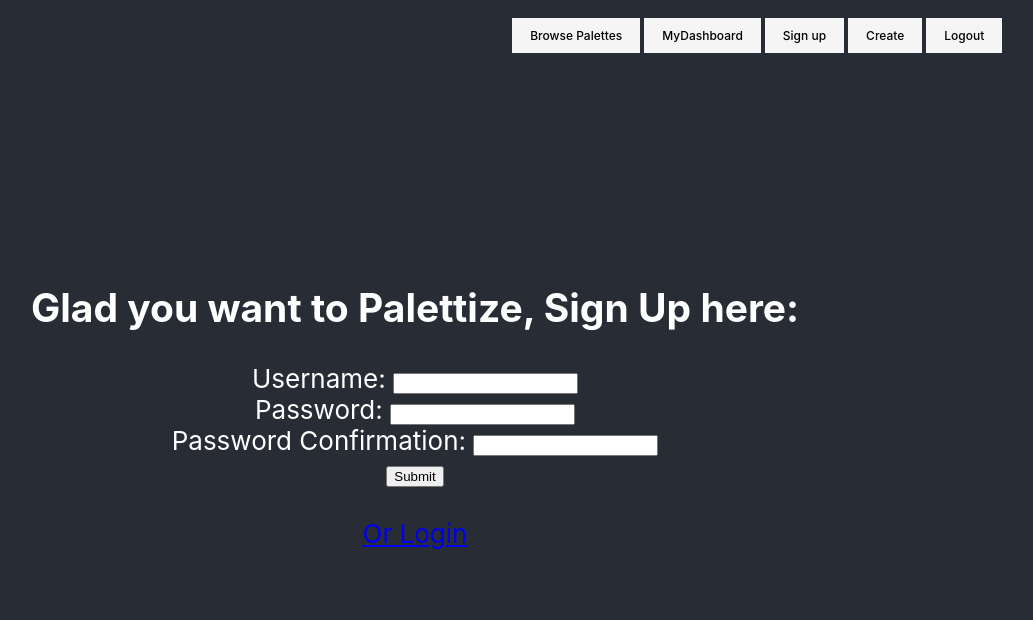
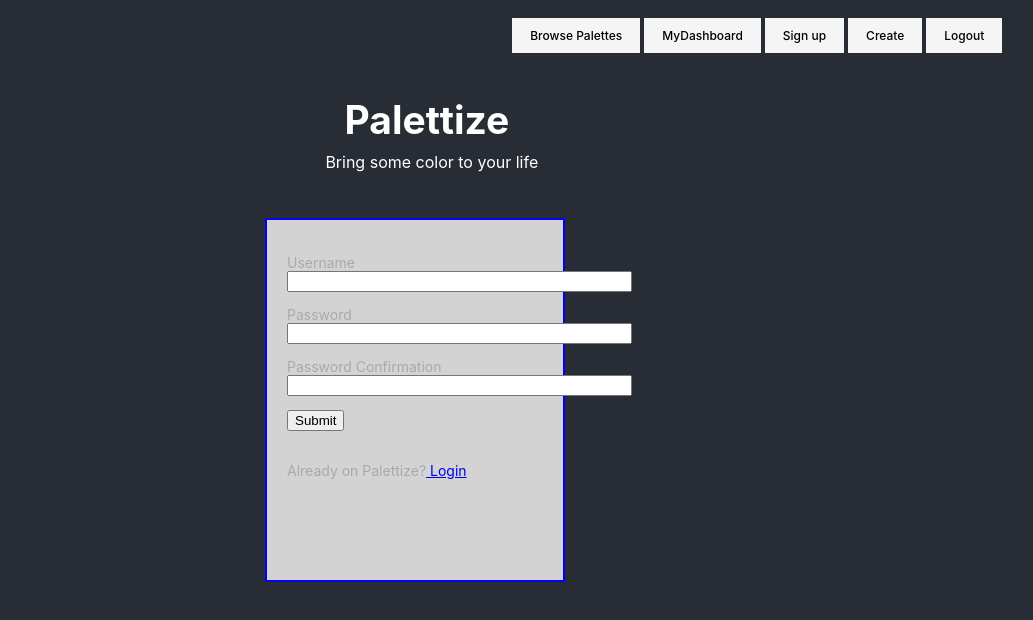
Before and after one commit to climb719/palettize-frontend, a React (Create React App) app: page /signup in a window 1280 px wide. Shown: the top 620 px of the page, without its empty margins (225-1258 px from the left). Built offline with nearby package versions, Linux system fonts and the light colour scheme; no server answers.

Commit message:
css play with signup

```diff
--- a/src/App.css
+++ b/src/App.css
@@ -171,6 +171,43 @@ nav:active {
   margin-top: 100%;
 }
 
+.signup-form {
+  border: 2px blue solid;
+
+  position: absolute;
+  margin-top: 0%;
+  margin-left: 0%;
+  padding: 20px;
+  background-color: lightgrey;
+  width: 20%;
+  height: 40%;
+  color: darkgray;
+  font-size: 14px;
+  text-align: left;
+
+
+}
+
+.signup-title {
+  position: absolute;
+  left: 44.5%;
+  top: 8%;
+}
+
+.signup-text {
+  position: absolute;
+  left: 43%;
+  top: 17%;
+  font-size: 16px;
+
+}
+
+.signup-form input {
+  top: 25%;
+  text-align: right;
+}
+
+
 /* #save-create {
 
 
--- a/src/components/Signup.js
+++ b/src/components/Signup.js
@@ -16,16 +16,28 @@ function Signup(props){
 
   return (
     <div className="App-Main">
-    <h2>Glad you want to Palettize, Sign Up here:</h2>
-    <form className="signup-form" onSubmit={handleSubmit}>
-      Username: <input type="text" name="username" value={user.username} onChange={handleChange}/> <br/>
-      Password: <input type="password" name="password" value={user.password} onChange={handleChange}/> <br/>
-      Password Confirmation: <input type="password" name="passwordConfirmation" value={user.passwordConfirmation} onChange={handleChange}/>
-      <br/>
-      <input type="submit" value="Submit" />
+
+    <h2 className="signup-title">Palettize</h2>
+    <p className="signup-text">Bring some color to your life</p>
+    <div className="signup-form">
+    <form  onSubmit={handleSubmit}>
+    <p> <label>
+      Username
+      </label>
+      <input type="text" name="username" value={user.username} onChange={handleChange} size="40"/> </p>
+      <p> <label>
+        Password<br/>
+      </label>
+      <input type="password" name="password" value={user.password} onChange={handleChange} size="40" /></p>
+      <p> <label>
+        Password Confirmation<br/>
+      </label>
+      <input type="password" name="passwordConfirmation" value={user.passwordConfirmation} onChange={handleChange} size="40"/></p>
+      <p><input type="submit" value="Submit" /></p>
     </form>
     <br/>
-    <NavLink to="/Login">Or Login</NavLink>
+    Already on Palettize?<NavLink to="/Login"> Login</NavLink>
+    </div>
     </div>
   )
 
```
